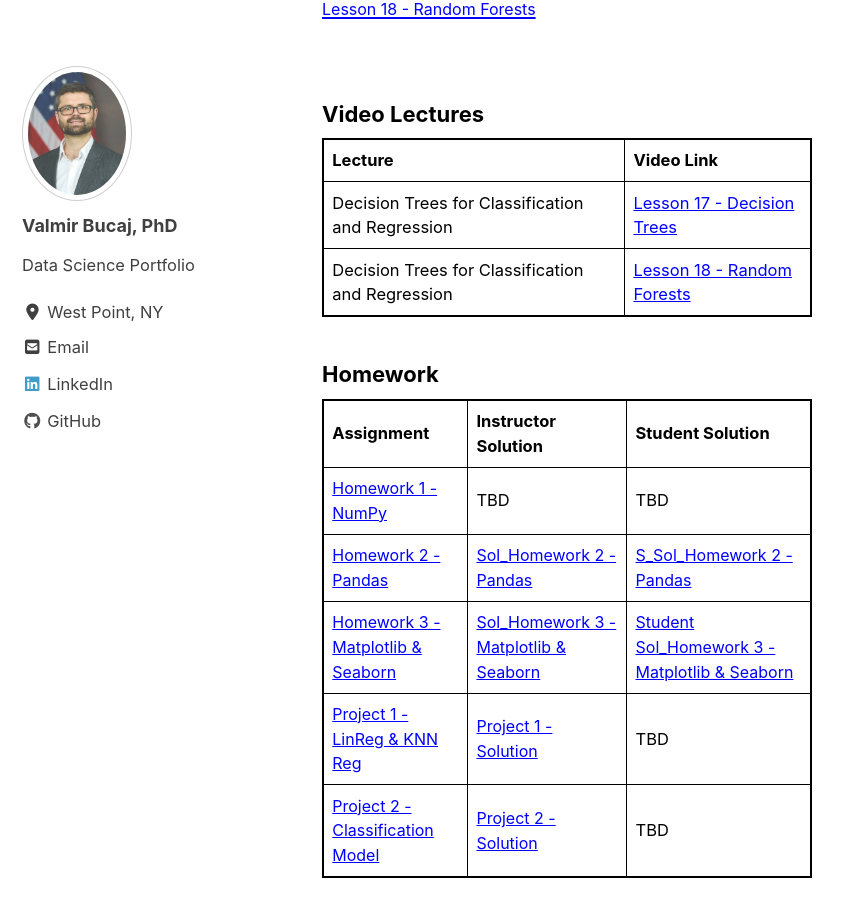
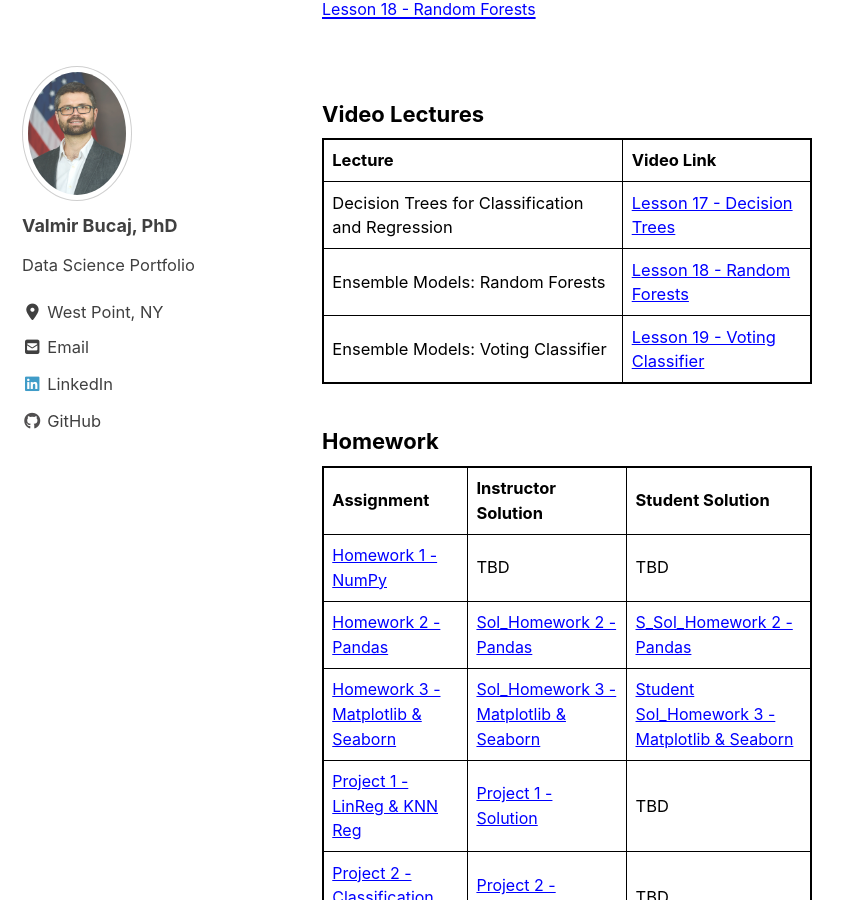
Before and after one commit to vbucaj/vbucaj.github.io, a Jekyll site: the page built from _pages/MA477.md, in a window 1280 px wide and 900 px high, scrolled down 1336 px. Shown: the whole window, without its empty margins (0-853 px from the left). Built offline with Jekyll 4.4.1, drawn with Linux system fonts in a browser that asks for light colours; cached includes are drawn as plain includes; nearby versions of some CDN libraries.

Commit message:
lesson 19

```diff
--- a/_pages/MA477.md
+++ b/_pages/MA477.md
@@ -99,8 +99,13 @@
   </tr>
 
    <tr>
-    <td>Decision Trees for Classification and Regression</td>
+    <td>Ensemble Models: Random Forests</td>
     <td><a href="https://www.youtube.com/watch?v=giSt8kEt0FI&t=903s" target="_blank" ><font size='3'></font>Lesson 18 - Random Forests</a></td>
+  </tr>
+
+   <tr>
+    <td>Ensemble Models: Voting Classifier</td>
+    <td><a href="https://www.youtube.com/watch?v=Uag3_A5Sgso" target="_blank" ><font size='3'></font>Lesson 19 - Voting Classifier</a></td>
   </tr>
 
 </table>
```
